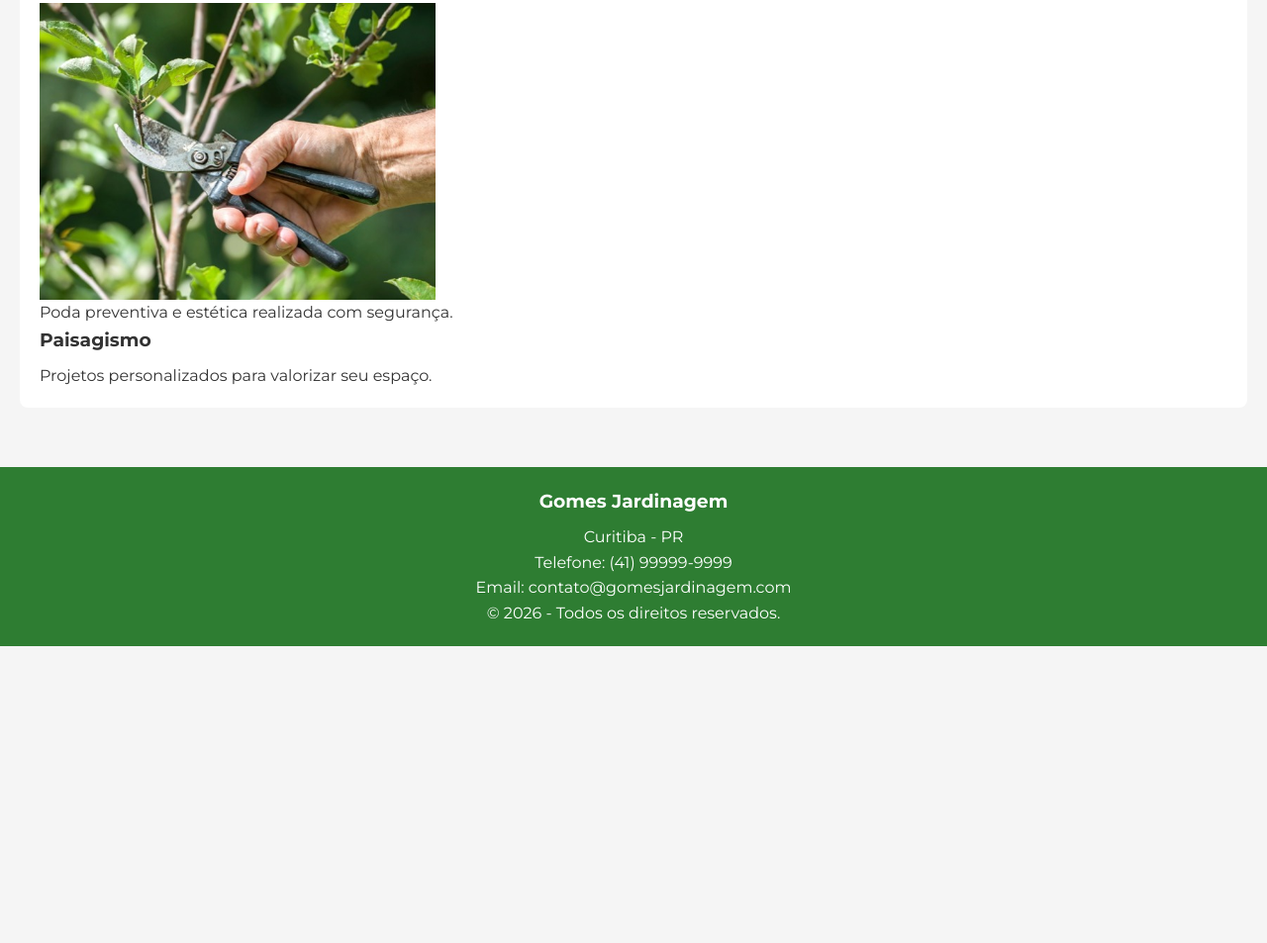
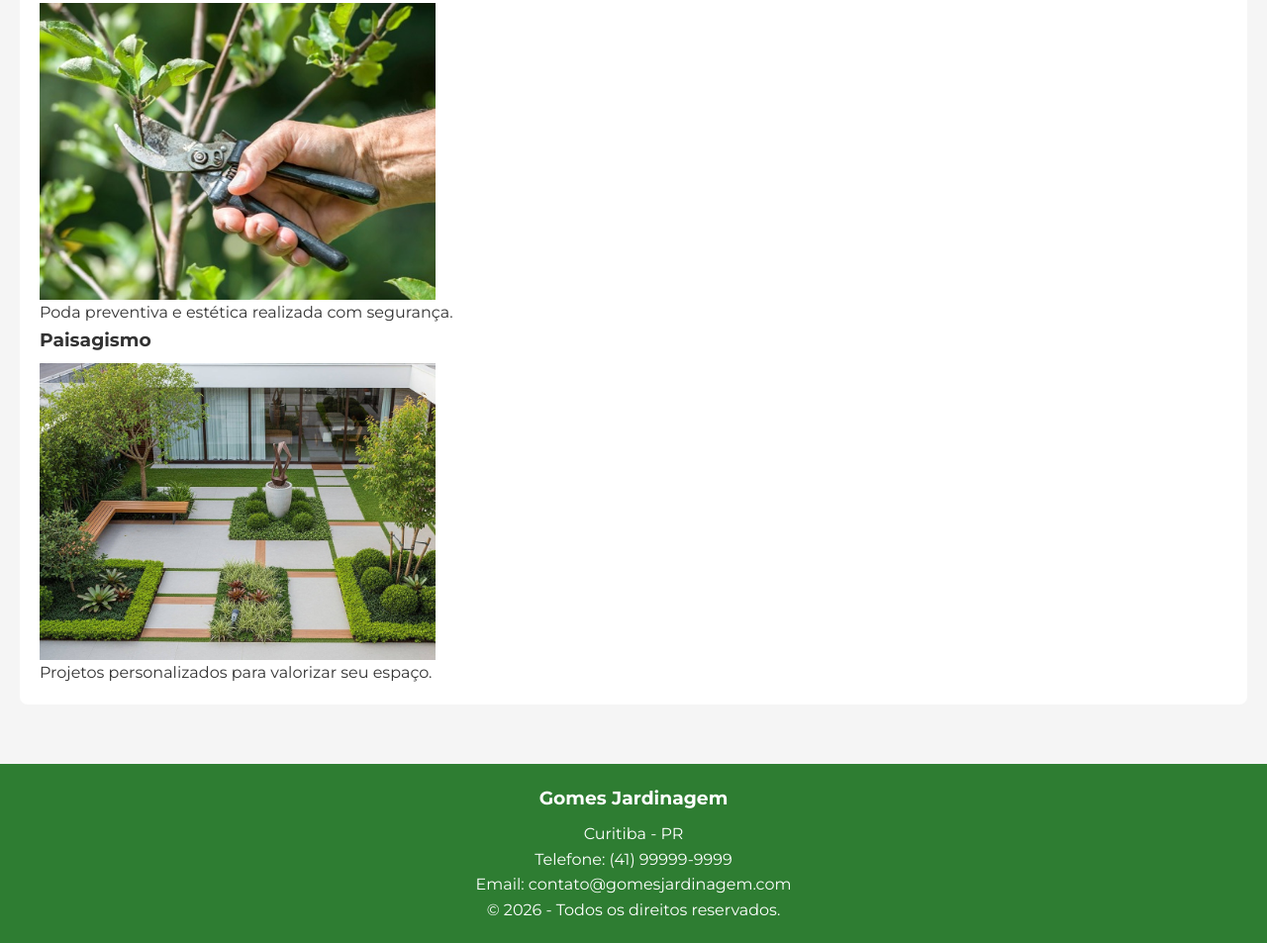
Before and after one commit to laureensilva76/Avalia--o-2, a plain HTML site: page index.html in a window 1280 px wide. Shown: the part 1326-2279 px from the top of the page at 99% size. Before the commit the page ends 1979 px from the top, so only its background shows below. Drawn offline with Linux system fonts and the light colour scheme.

Commit message:
Atualizacao index

```diff
--- a/index.html
+++ b/index.html
@@ -82,7 +82,7 @@
 
             <article>
                 <h3>Paisagismo</h3>
-
+                 <img src="img/paisagismo.jpg.jpeg" alt="Paisagismo">
                 <p>
                     Projetos personalizados para valorizar seu espaço.
                 </p>
```
